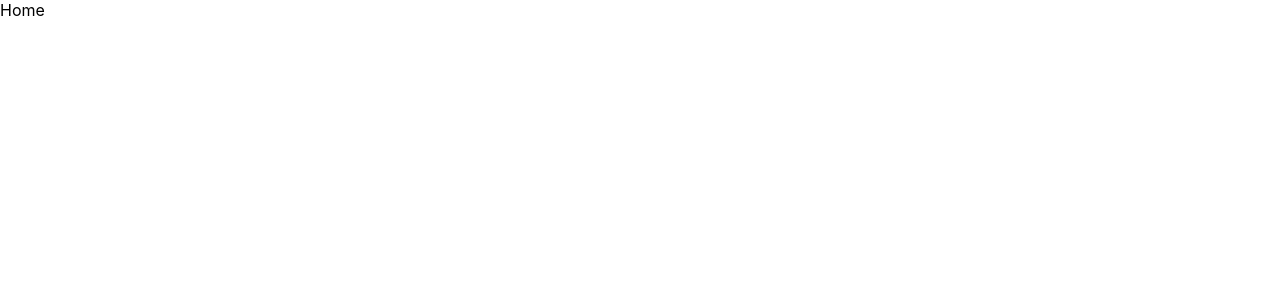
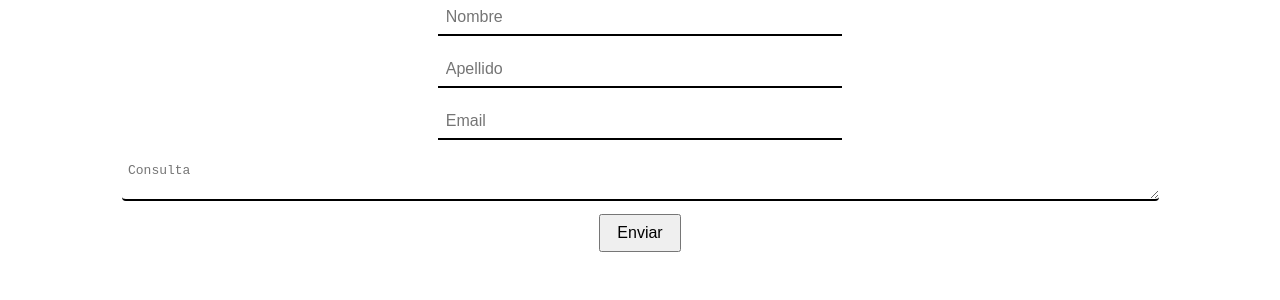
Before and after one commit to iairbaron/Landing-project, a React (Create React App) app: page / in a window 1280 px wide. Shown: the top 300 px of the page. Built offline with nearby package versions, Linux system fonts and the light colour scheme.

Commit message:
Segundo commit con maqueta de carpetas

```diff
--- /dev/null
+++ b/src/components/commons/form/Formulario.jsx
@@ -0,0 +1,60 @@
+import React from "react";
+
+function Formulario() {
+  const inputStyle = {
+    border: "none",
+    borderBottom: "2px solid black",
+    marginBottom: "1em",
+    width: "30.35vw",
+    padding: "0.5em",
+    fontSize: "1em",
+  };
+
+  return (
+    <form
+      style={{ display: "flex", flexDirection: "column", alignItems: "center" }}
+    >
+      <input
+        type="text"
+        placeholder="Nombre"
+        style={{
+          ...inputStyle,
+          borderBottomLeftRadius: 0,
+          borderBottomRightRadius: 0,
+        }}
+      />
+      <input
+        type="text"
+        placeholder="Apellido"
+        style={{
+          ...inputStyle,
+          borderBottomLeftRadius: 0,
+          borderBottomRightRadius: 0,
+        }}
+      />
+      <input
+        type="email"
+        placeholder="Email"
+        style={{
+          ...inputStyle,
+          borderBottomLeftRadius: 0,
+          borderBottomRightRadius: 0,
+        }}
+      />
+      <textarea
+        placeholder="Consulta"
+        style={{
+          ...inputStyle,
+          borderBottomLeftRadius: "0.3em",
+          borderBottomRightRadius: "0.3em",
+          width: "80%",
+        }}
+      ></textarea>
+      <button type="submit" style={{ fontSize: "1em", padding: "0.5em 1em" }}>
+        Enviar
+      </button>
+    </form>
+  );
+}
+
+export default Formulario;
--- a/src/components/pages/home/Home.jsx
+++ b/src/components/pages/home/Home.jsx
@@ -1,8 +1,11 @@
 import React from 'react'
+import Contact from '../../sections/contact/Contact'
 
 const Home = () => {
   return (
-    <div>Home</div>
+    <div>
+      <Contact/>
+    </div>
   )
 }
 
--- /dev/null
+++ b/src/components/sections/contact/Contact.jsx
@@ -0,0 +1,12 @@
+import React from 'react'
+import Formulario from '../../commons/form/Formulario'
+
+const Contact = () => {
+  return (
+    <div>
+        <Formulario/>
+    </div>
+  )
+}
+
+export default Contact
```
Also changed, not shown: src/components/commons/form/inputs/Input.jsx (added).
